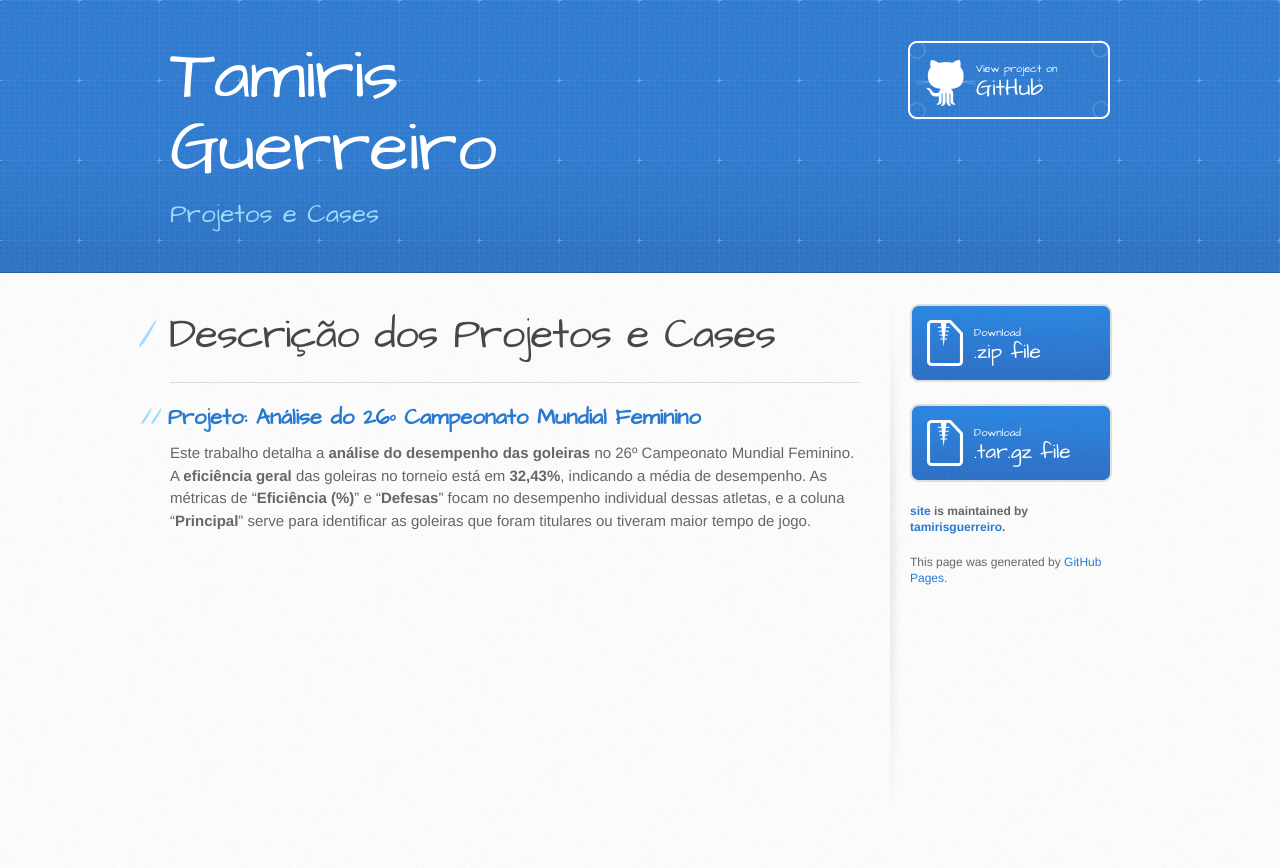
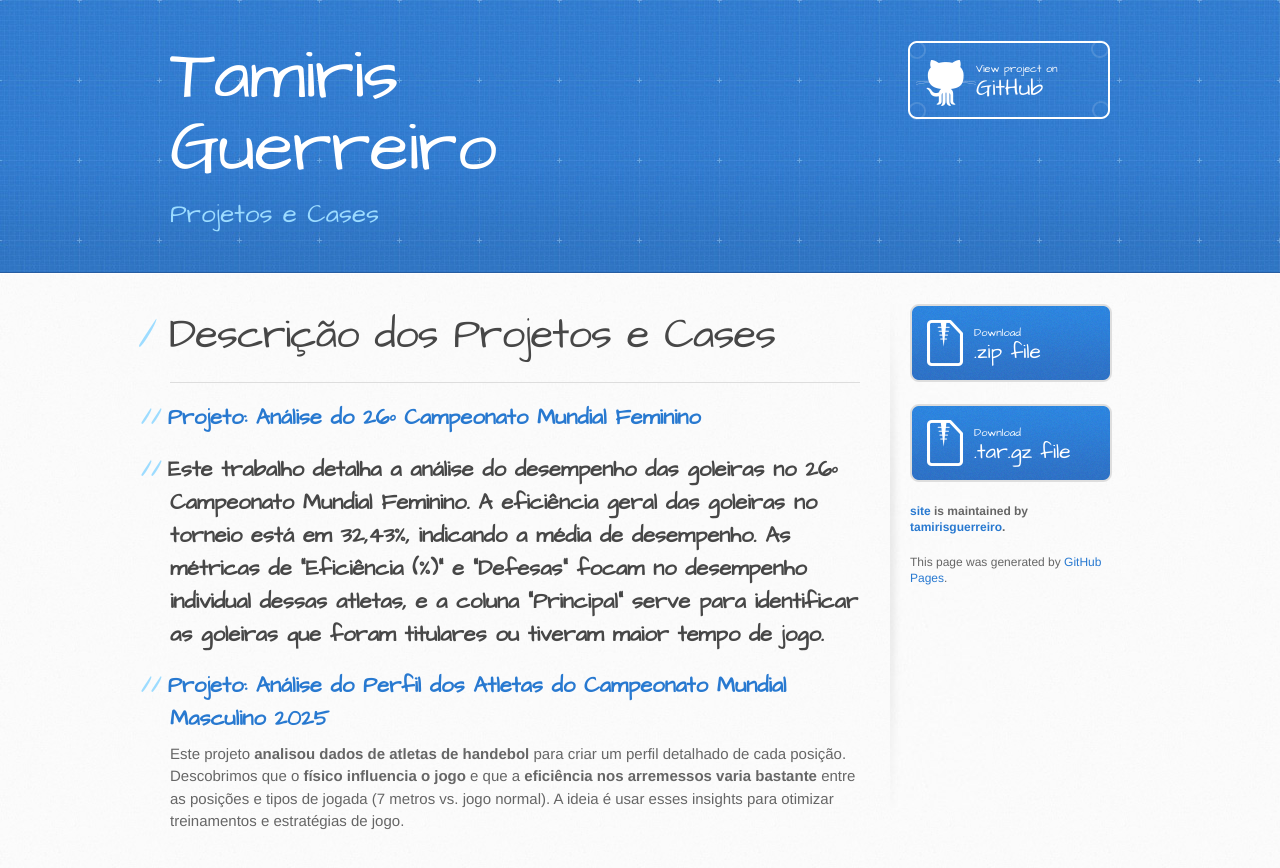
Before and after one commit to tamirisguerreiro/site, a Jekyll site: the page built from index.md, in a window 1280 px wide. Shown: the top 868 px of the page. Built offline with Jekyll 4.4.1, drawn with Linux system fonts in a browser that asks for light colours; our own code applies the rules of GitHub Pages for plain Markdown files.

Commit message:
Update index.md

```diff
--- a/index.md
+++ b/index.md
@@ -9,3 +9,7 @@ layout: default
 ## [Projeto: Análise do 26º Campeonato Mundial Feminino](./26mundialfeminino.md)
 
 Este trabalho detalha a **análise do desempenho das goleiras** no 26º Campeonato Mundial Feminino. A **eficiência geral** das goleiras no torneio está em **32,43%**, indicando a média de desempenho. As métricas de "**Eficiência (%)**" e "**Defesas**" focam no desempenho individual dessas atletas, e a coluna "**Principal**" serve para identificar as goleiras que foram titulares ou tiveram maior tempo de jogo.
+---
+## [Projeto: Análise do Perfil dos Atletas do Campeonato Mundial Masculino 2025](./mundialmasculino2025.md)
+
+Este projeto **analisou dados de atletas de handebol** para criar um perfil detalhado de cada posição. Descobrimos que o **físico influencia o jogo** e que a **eficiência nos arremessos varia bastante** entre as posições e tipos de jogada (7 metros vs. jogo normal). A ideia é usar esses insights para otimizar treinamentos e estratégias de jogo.
```
